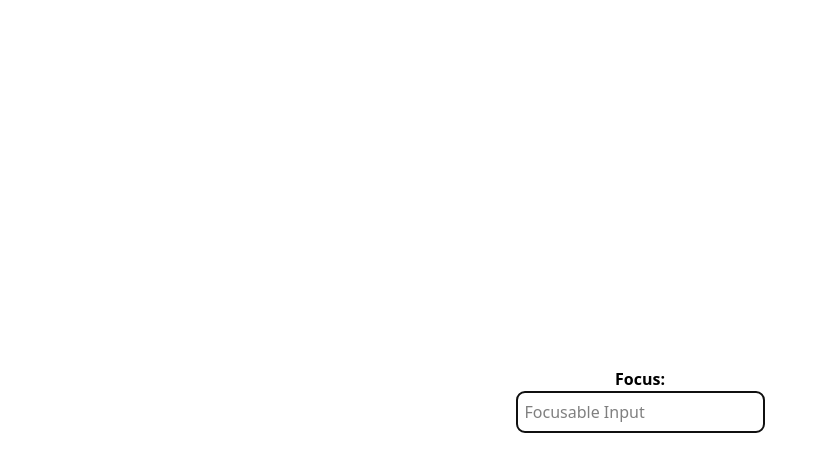
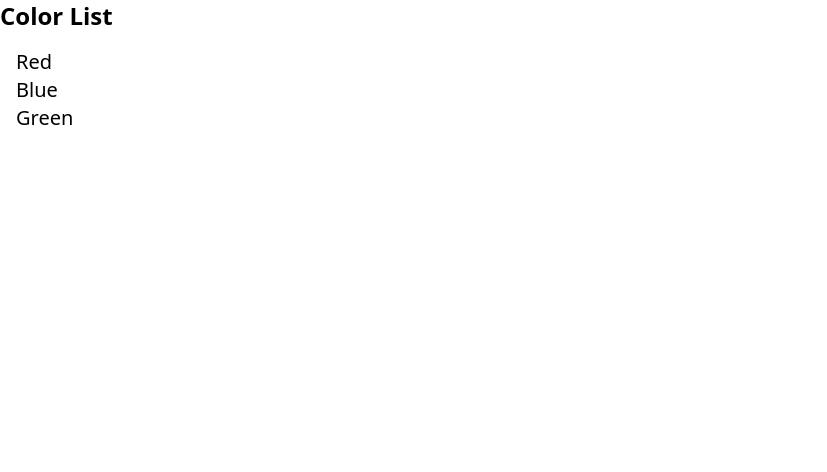
Before and after one commit to OhAndre00/react-form, a React (Vite) app: page / in a window 1280 px wide. Shown: the top 472 px of the page, without its empty margins (0-827 px from the left). Built offline with nearby package versions, Linux system fonts and the light colour scheme.

Commit message:
esercizi lists

```diff
--- a/src/App.jsx
+++ b/src/App.jsx
@@ -1,4 +1,6 @@
 import FocusableInput from "./FocusableInput";
+import Colors from "./Colors";
+import ToDoList from "./ToDoList";
 
 function App() {
   const handleLogin = (state) => {
@@ -24,23 +26,20 @@ function App() {
     //   </div>
     // ),
     // (
-    <div className="flex flex-col justify-center items-center h-screen">
-      <h2 className="font-bold text-center">Focus:</h2>
-      <FocusableInput />
-    </div>
+    // <div className="flex flex-col justify-center items-center h-screen">
+    //   <h2 className="font-bold text-center">Focus:</h2>
+    //   <FocusableInput />
+    // </div>
     // ),
 
-    // (
-    //   <div>
-    //     <h1 className="font-bold text-2xl">Color List</h1>
-    //     <Colors colors={colorList} />
-    //   </div>
-    // ),
-    // (
-    //   <div>
-    //     <ToDoList />
-    //   </div>
-    // )
+    <div>
+      <h1 className="font-bold text-2xl">Color List</h1>
+      <Colors colors={colorList} />
+    </div>
+
+    // <div>
+    //   <ToDoList />
+    // </div>
   );
 }
 
```
